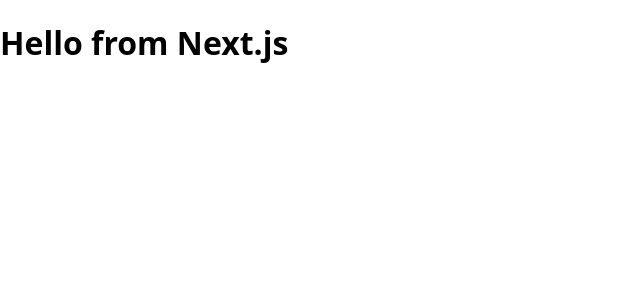
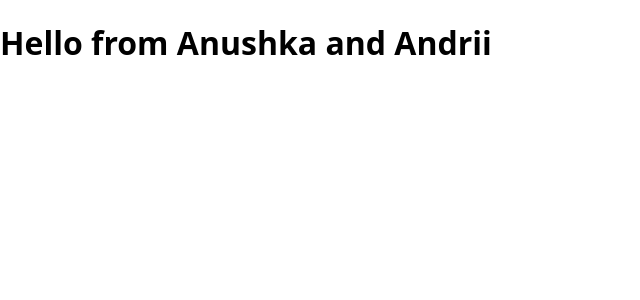
Before and after one commit to M6K4N9R/anushka-andrii-art-gallery-app, a Next.js app: page / in a window 1280 px wide. Shown: the top 300 px of the page, without its empty margins (0-640 px from the left). Built offline with nearby package versions, Linux system fonts and the light colour scheme.

Commit message:
Hello Message changed

```diff
--- a/pages/index.js
+++ b/pages/index.js
@@ -1,7 +1,7 @@
 export default function HomePage() {
   return (
     <div>
-      <h1>Hello from Next.js</h1>
+      <h1>Hello from Anushka and Andrii</h1>
     </div>
   );
 }
```
